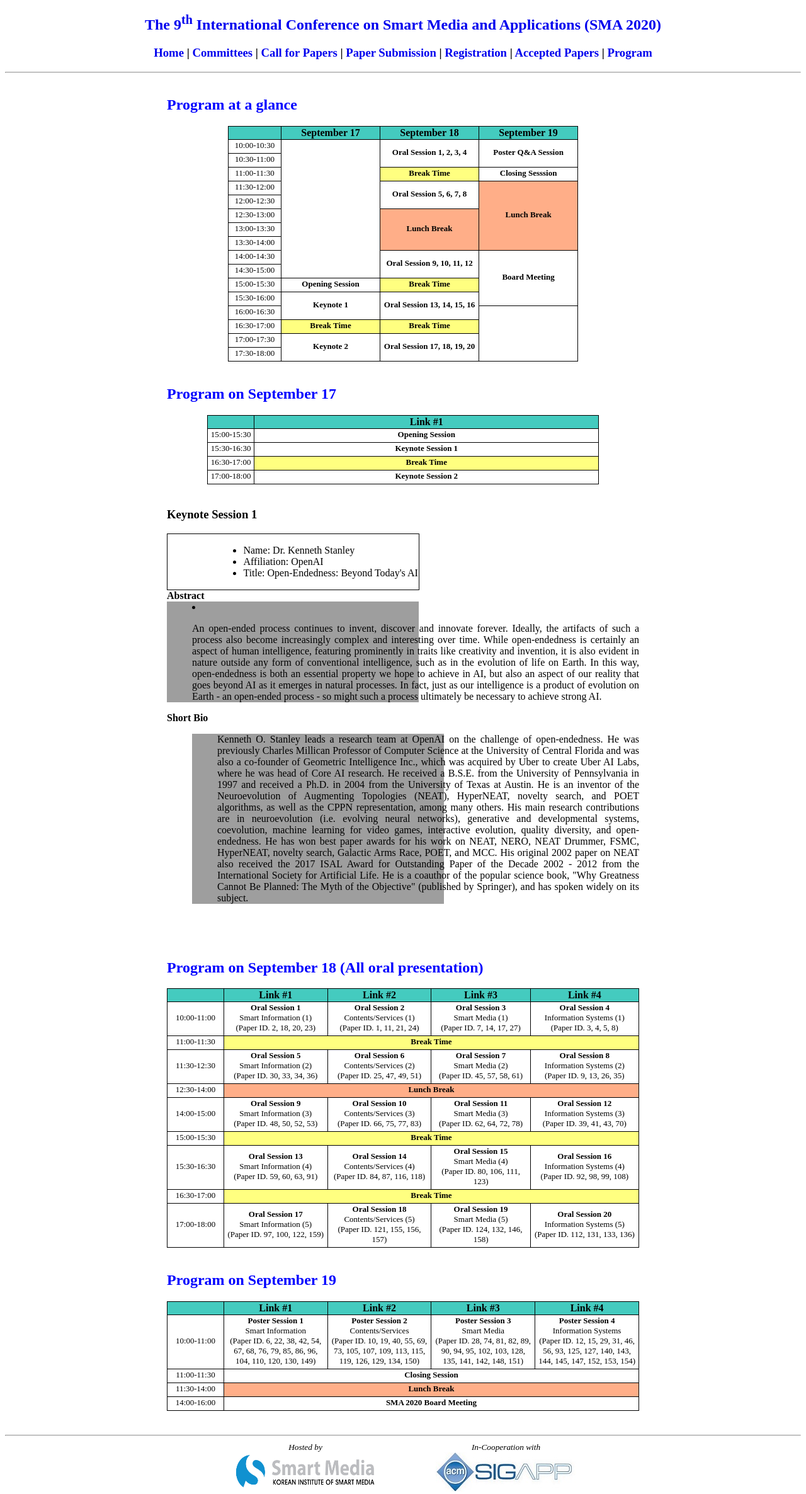
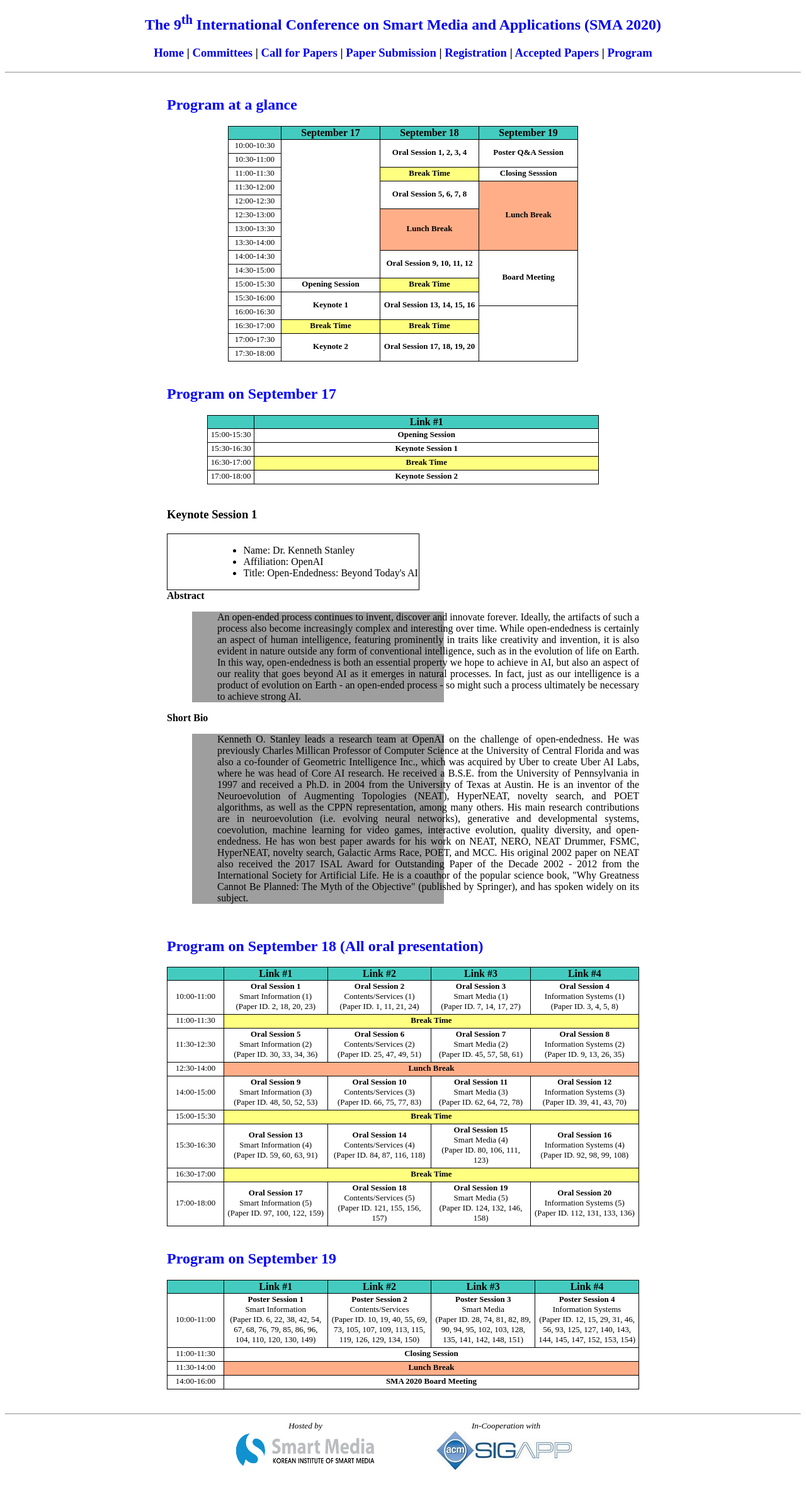
Before and after one commit to icea-conf/sma-2020.github.io, a Jekyll site: the page built from program/index.html, in a window 1280 px wide. Shown: the whole page at 63% size. Built offline with Jekyll 4.4.1, drawn with Linux system fonts in a browser that asks for light colours; after the commit the page ends 2338 px from its top, so only the background shows below that.

Commit message:
Update index.html

```diff
--- a/program/index.html
+++ b/program/index.html
@@ -226,11 +226,13 @@ title: SMA 2020
                </table>
 
                <b>Abstract</b>
-               <li class="li-style"><p style="text-align: justify">An open-ended process continues to invent, discover and innovate forever.  Ideally, the artifacts of such a process also become increasingly complex and interesting over time.  While open-endedness is certainly an aspect of human intelligence, featuring prominently in traits like creativity and invention, it is also evident in nature outside any form of conventional intelligence, such as in the evolution of life on Earth.  In this way, open-endedness is both an essential property we hope to achieve in AI, but also an aspect of our reality that goes beyond AI as it emerges in natural processes.  In fact, just as our intelligence is a product of evolution on Earth - an open-ended process - so might such a process ultimately be necessary to achieve strong AI.</p></li>
+               <ul class="ul-style">
+                    <li class="li-style"><p style="text-align: justify">An open-ended process continues to invent, discover and innovate forever.  Ideally, the artifacts of such a process also become increasingly complex and interesting over time.  While open-endedness is certainly an aspect of human intelligence, featuring prominently in traits like creativity and invention, it is also evident in nature outside any form of conventional intelligence, such as in the evolution of life on Earth.  In this way, open-endedness is both an essential property we hope to achieve in AI, but also an aspect of our reality that goes beyond AI as it emerges in natural processes.  In fact, just as our intelligence is a product of evolution on Earth - an open-ended process - so might such a process ultimately be necessary to achieve strong AI.</p></li>
+               </ul>
 
                <b>Short Bio</b>
                <ul class="ul-style">
-                    <li class="li-style"><p style="text-align: justify">Kenneth O. Stanley leads a research team at OpenAI on the challenge of open-endedness. He was previously Charles Millican Professor of Computer Science at the University of Central Florida and was also a co-founder of Geometric Intelligence Inc., which was acquired by Uber to create Uber AI Labs, where he was head of Core AI research.  He received a B.S.E. from the University of Pennsylvania in 1997 and received a Ph.D. in 2004 from the University of Texas at Austin.  He is an inventor of the Neuroevolution of Augmenting Topologies (NEAT), HyperNEAT, novelty search, and POET algorithms, as well as the CPPN representation, among many others.  His main research contributions are in neuroevolution (i.e. evolving neural networks), generative and developmental systems, coevolution, machine learning for video games, interactive evolution, quality diversity, and open-endedness. He has won best paper awards for his work on NEAT, NERO, NEAT Drummer, FSMC, HyperNEAT, novelty search, Galactic Arms Race, POET, and MCC. His original 2002 paper on NEAT also received the 2017 ISAL Award for Outstanding Paper of the Decade 2002 - 2012 from the International Society for Artificial Life. He is a coauthor of the popular science book, "Why Greatness Cannot Be Planned: The Myth of the Objective" (published by Springer), and has spoken widely on its subject.</p></li><br>
+                    <li class="li-style"><p style="text-align: justify">Kenneth O. Stanley leads a research team at OpenAI on the challenge of open-endedness. He was previously Charles Millican Professor of Computer Science at the University of Central Florida and was also a co-founder of Geometric Intelligence Inc., which was acquired by Uber to create Uber AI Labs, where he was head of Core AI research.  He received a B.S.E. from the University of Pennsylvania in 1997 and received a Ph.D. in 2004 from the University of Texas at Austin.  He is an inventor of the Neuroevolution of Augmenting Topologies (NEAT), HyperNEAT, novelty search, and POET algorithms, as well as the CPPN representation, among many others.  His main research contributions are in neuroevolution (i.e. evolving neural networks), generative and developmental systems, coevolution, machine learning for video games, interactive evolution, quality diversity, and open-endedness. He has won best paper awards for his work on NEAT, NERO, NEAT Drummer, FSMC, HyperNEAT, novelty search, Galactic Arms Race, POET, and MCC. His original 2002 paper on NEAT also received the 2017 ISAL Award for Outstanding Paper of the Decade 2002 - 2012 from the International Society for Artificial Life. He is a coauthor of the popular science book, "Why Greatness Cannot Be Planned: The Myth of the Objective" (published by Springer), and has spoken widely on its subject.</p></li>
                </ul>
           </div><br>
 
```
